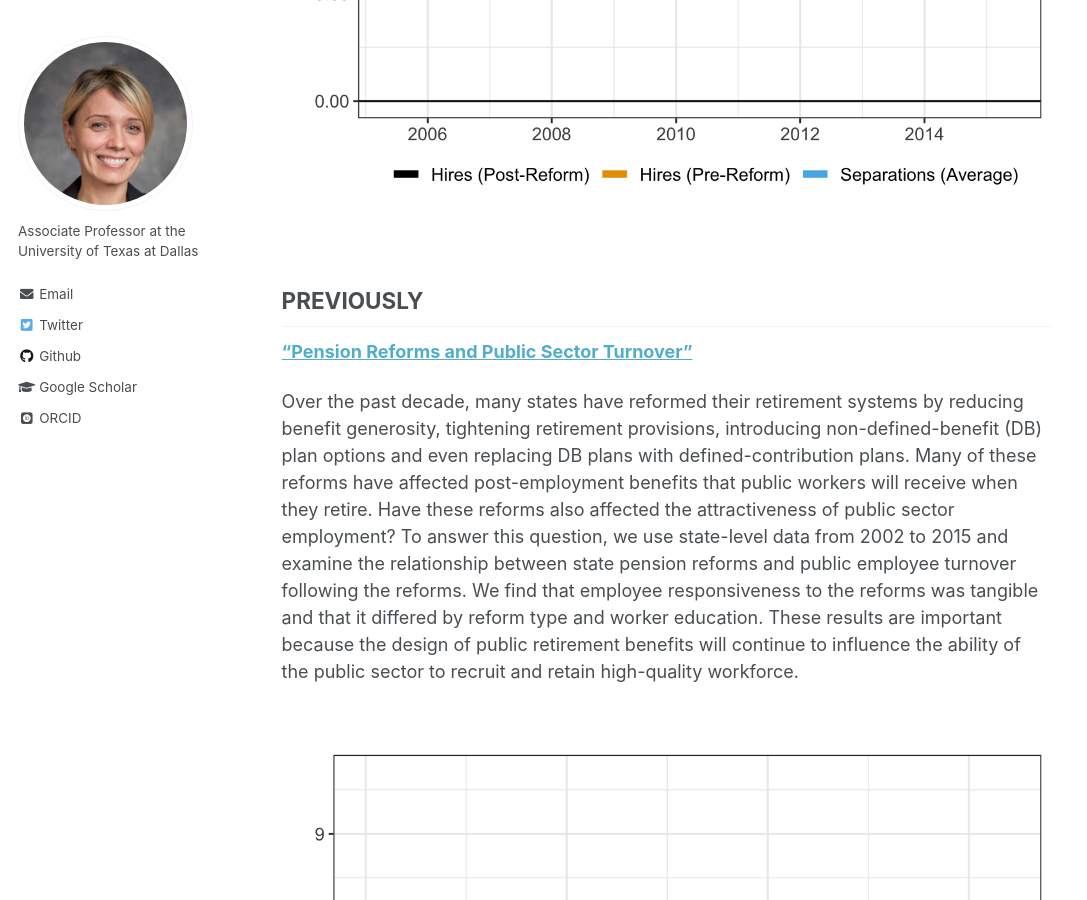
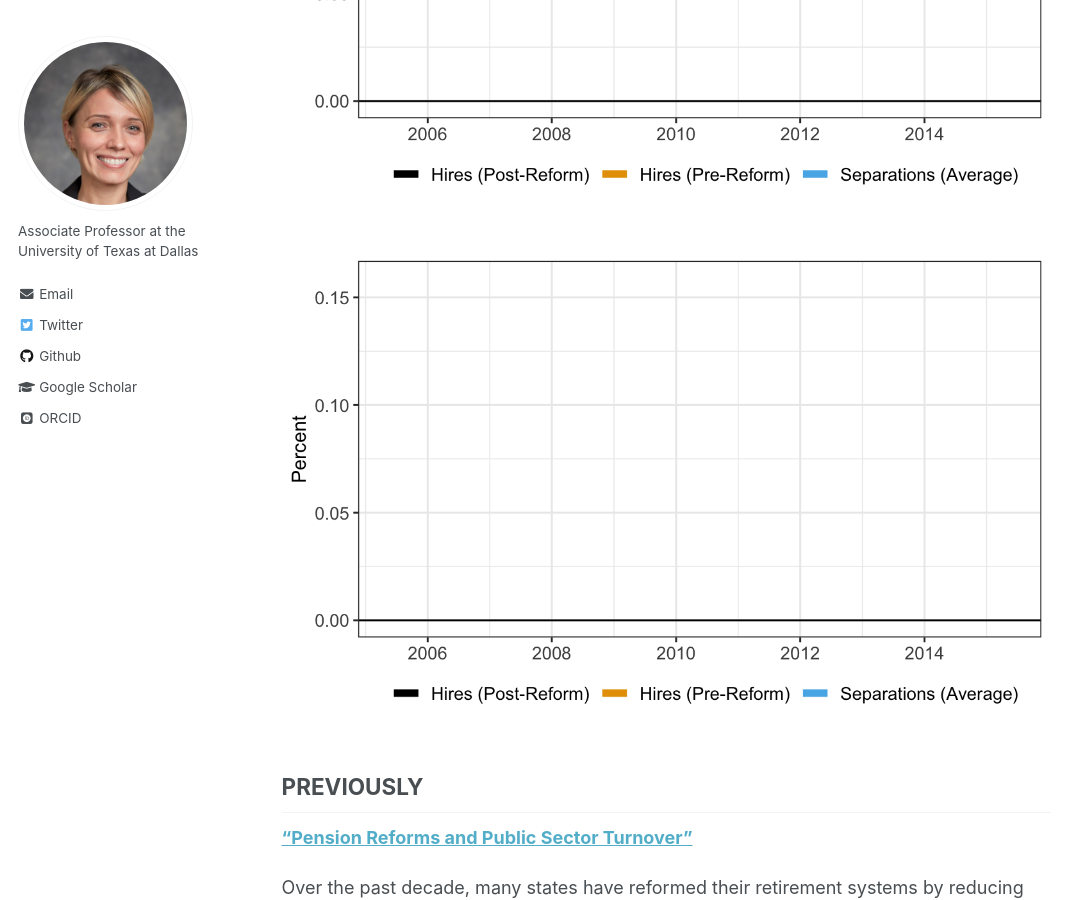
Before and after one commit to egorina/egorina.github.io, a Jekyll site: the page built from _pages/research.md, in a window 1280 px wide and 900 px high, scrolled down 904 px. Shown: the whole window, without its empty margins (0-1087 px from the left). Built offline with Jekyll 4.4.1, drawn with Linux system fonts in a browser that asks for light colours; some web fonts are replaced; comment, search, counter and statistics services are not loaded.

Commit message:
Update research.md

```diff
--- a/_pages/research.md
+++ b/_pages/research.md
@@ -33,7 +33,7 @@ In 2006, Alaska enacted a radical retirement system reform by discontinuing its
 </center>
 
 
-![](files/figs/fig-separation.gif)
+![](https://egorina.github.io/files/figs/fig-separation.gif)
 
 ## PREVIOUSLY
 
```
